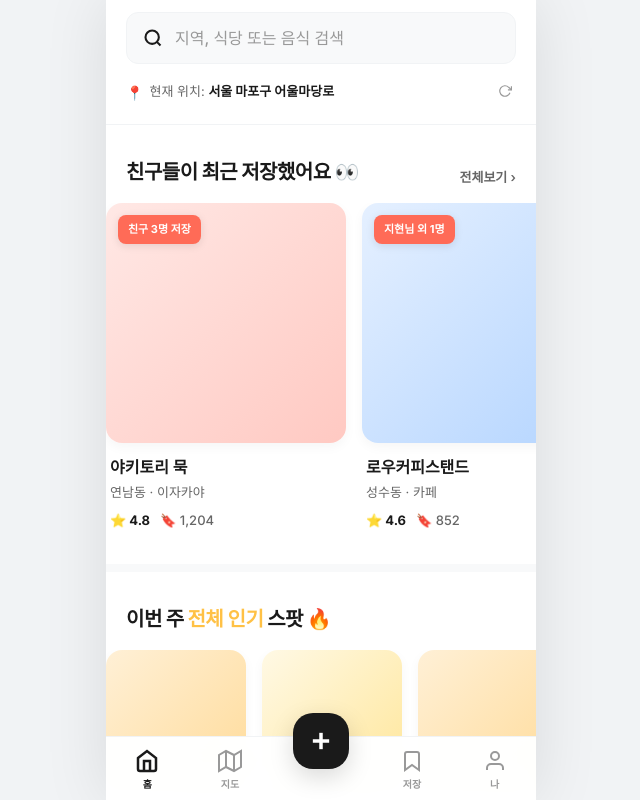
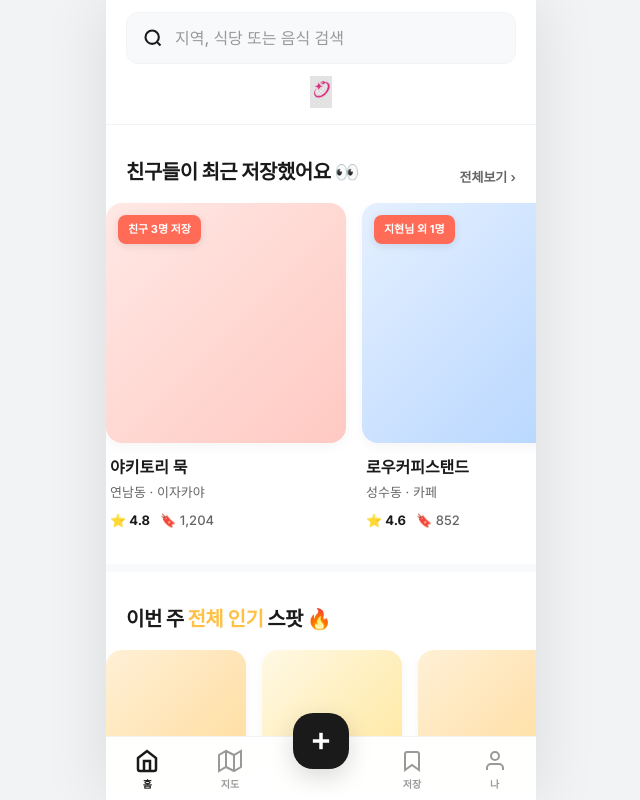
Before and after one commit to ozheeji980-alt/OHppalepie999, a plain HTML site: page home.html in a window 1280 px wide. Shown: the whole page, without its empty margins (319-959 px from the left). Drawn offline with Linux system fonts and the light colour scheme; files that its build step writes are made by us from their sources.

Commit message:
feat: apply custom logo

```diff
--- a/home.html
+++ b/home.html
@@ -20,15 +20,8 @@
                 </svg>
                 <input type="text" class="search-bar__input" placeholder="지역, 식당 또는 음식 검색">
             </div>
-            <div class="location-status">
-                <span class="location-icon">📍</span>
-                <span class="location-text">현재 위치: <strong>서울 마포구 어울마당로</strong></span>
-                <button class="btn-location-refresh">
-                    <svg width="14" height="14" viewBox="0 0 24 24" fill="none" stroke="currentColor" stroke-width="2">
-                        <polyline points="23 4 23 10 17 10"></polyline>
-                        <path d="M20.49 15a9 9 0 1 1-2.12-9.36L23 10"></path>
-                    </svg>
-                </button>
+            <div class="home-logo-container" style="display: flex; align-items: center; justify-content: center; width: 100%; margin-top: 8px;">
+                <img src="images/logo.png" alt="Near Pick Logo" class="app-logo" style="width: 32px; height: 32px; object-fit: contain;">
             </div>
         </header>
 
--- a/login.css
+++ b/login.css
@@ -35,9 +35,9 @@
 }
 
 .app-logo {
-  width: 32px;
-  height: 32px;
-  color: var(--color-naver-green);
+  width: 40px;
+  height: 40px;
+  object-fit: contain;
 }
 
 .login-title {
```
Also changed, not shown: login.html (+1 -3 lines), onboarding.css (+7 -3 lines), onboarding.html (+1 -3 lines), images/logo.png (added).
